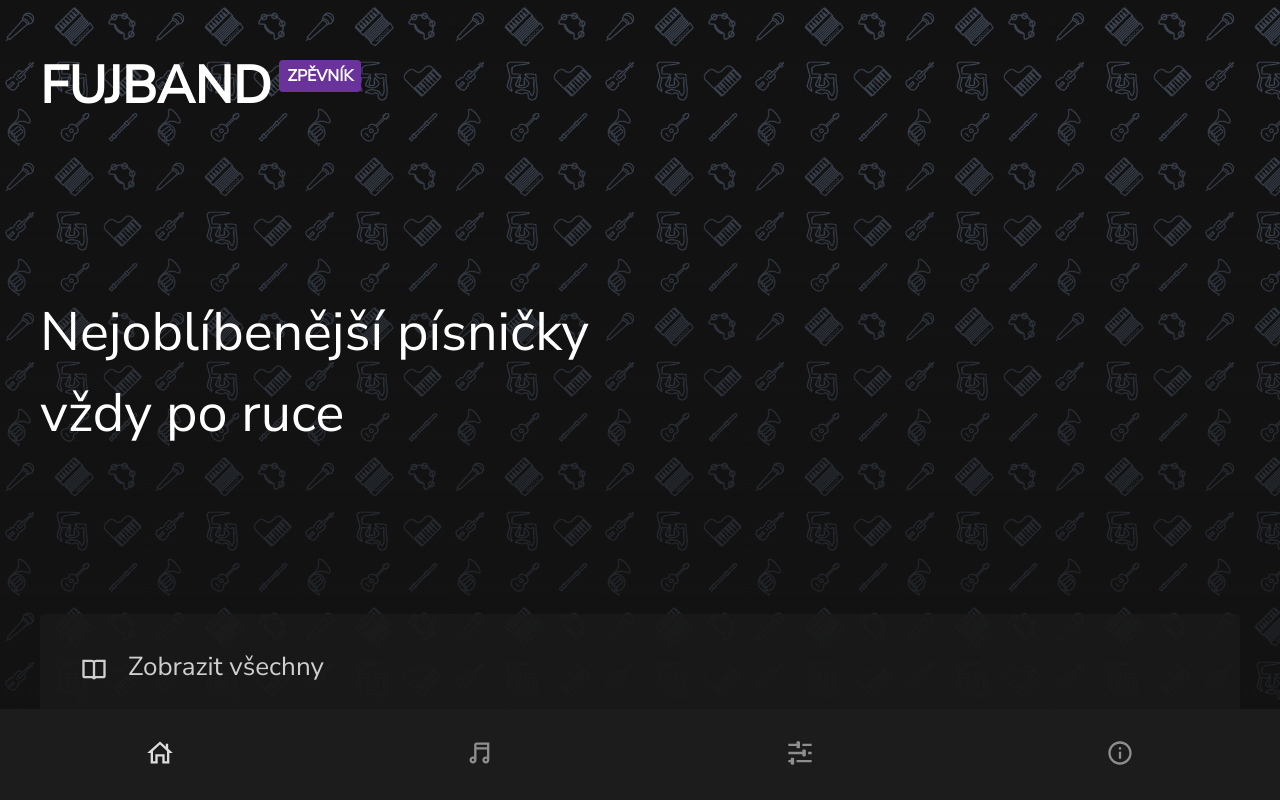
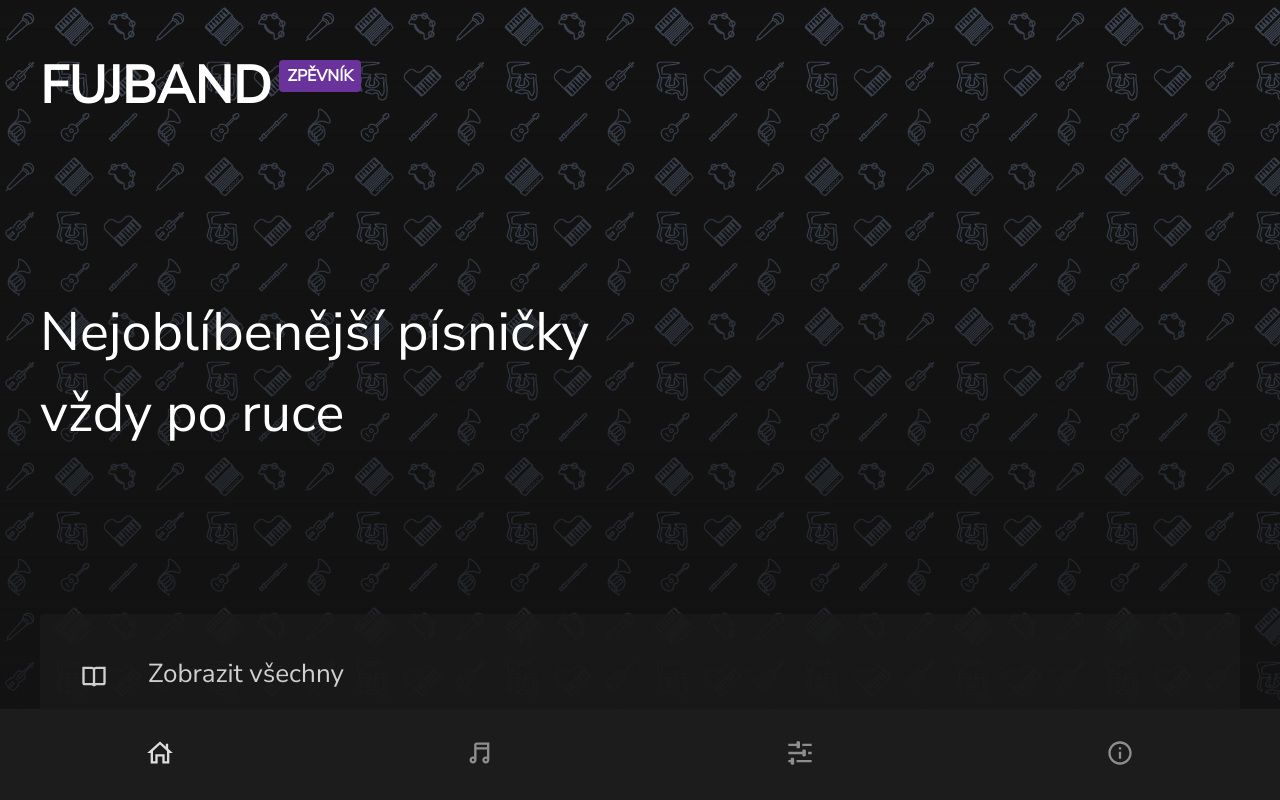
Before and after one commit to bartosjiri/fujband, a React (Create React App) app: page / in a window 1280 px wide. Built offline with nearby package versions, Linux system fonts and the light colour scheme.

Commit message:
Update icon margins

```diff
--- a/src/components/pages/assets/Home.module.scss
+++ b/src/components/pages/assets/Home.module.scss
@@ -23,7 +23,6 @@
       text-transform: uppercase;
       color: var(--text-basic);
       vertical-align: middle;
-
     }
 
     .intro_logo span {
@@ -69,6 +68,7 @@
       border-radius: 0.4rem;
       outline: none;
       @include fluid("font-size", 18, 26);
+      line-height: 1.5;
       text-decoration: none;
       width: calc(100% - 8rem);
       /* vertical-align: bottom; */
@@ -83,6 +83,7 @@
         display: inline-block;
         vertical-align: middle;
         margin-right: 2rem;
+        @include fluid("margin-right", 24, 40);
         fill: var(--text-basic);
         @include fluid("width", 20, 28);
         @include fluid("height", 20, 28);
@@ -139,7 +140,10 @@
       grid-row-end: 3;
       margin: auto 0;
       margin-right: 2rem;
+      @include fluid("margin-right", 24, 40);
       fill: var(--text-basic);
+      @include fluid("width", 20, 28);
+      @include fluid("height", 20, 28);
     }
 
     .group_card h4 {
```
